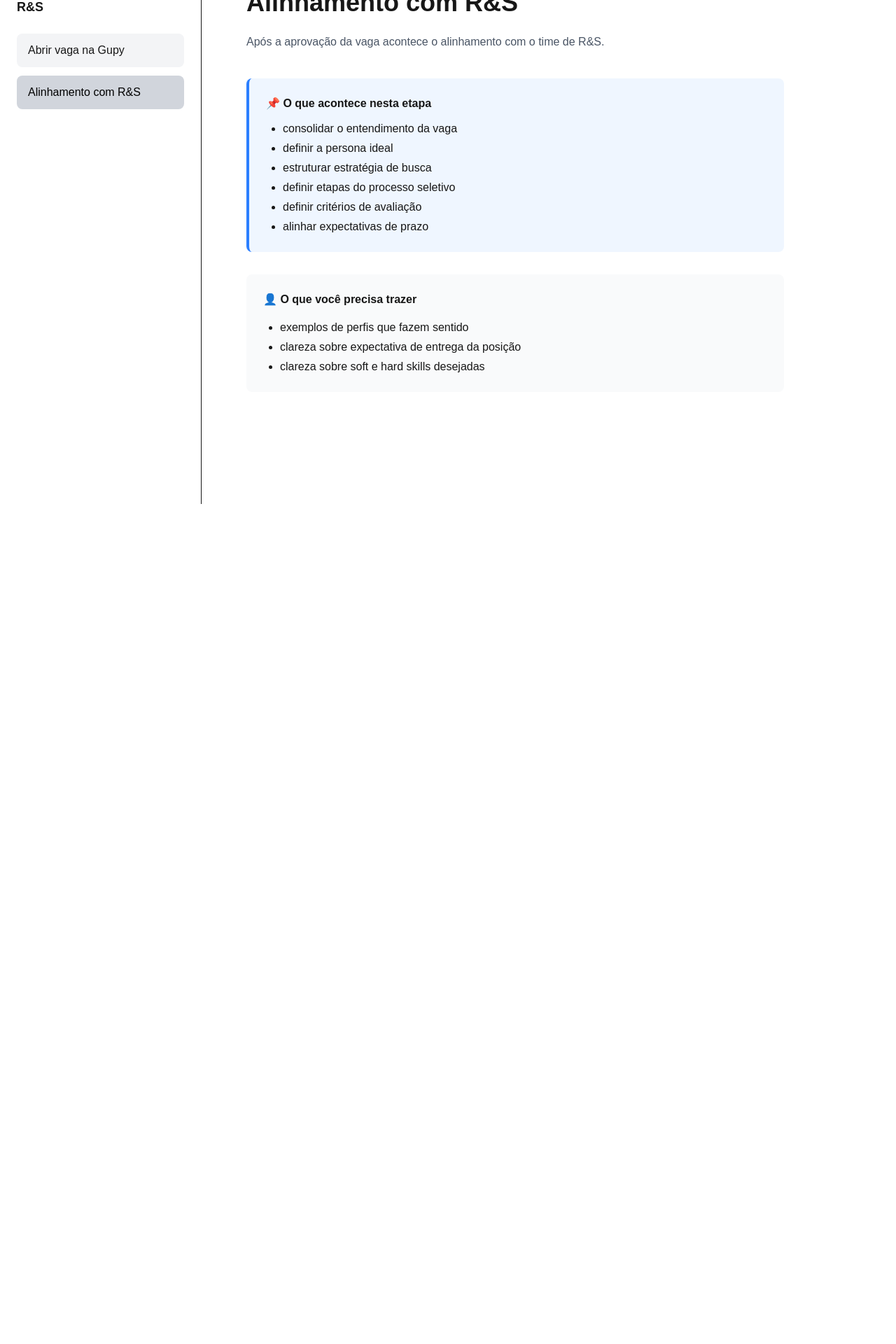
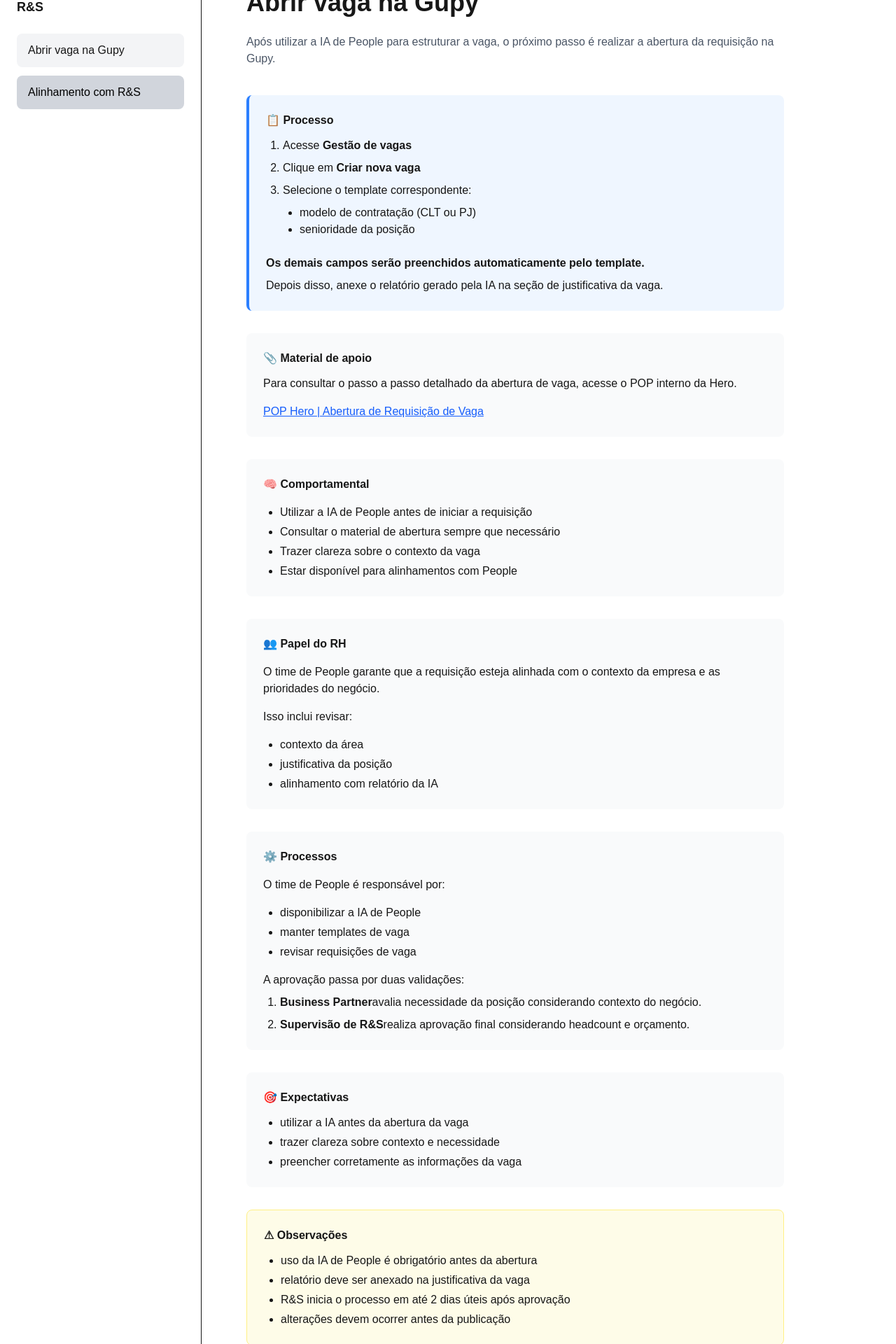
Before and after one commit to amandafrann/programa-lider-hero, a Next.js app: page /rs/abertura/alinhamento in a window 1280 px wide. Shown: the part 80-2000 px from the top of the page at 70% size. Before the commit the page ends 800 px from the top, so only its background shows below. Built offline with nearby package versions, Linux system fonts and the light colour scheme.

Commit message:
atualizar pagina abertura

```diff
--- a/app/rs/abertura/alinhamento/page.tsx
+++ b/app/rs/abertura/alinhamento/page.tsx
@@ -1,9 +1,9 @@
 import LessonLayout from "@/app/components/LessonLayout";
 
-export default function AlinhamentoPage() {
+export default function AberturaPage() {
   return (
     <LessonLayout
-      title="Alinhamento com R&S"
+      title="Abrir vaga na Gupy"
       backLink="/rs"
       sectionTitle="R&S"
       lessons={[
@@ -19,30 +19,206 @@ export default function AlinhamentoPage() {
     >
 
       <p className="text-gray-600 mb-10">
-        Após a aprovação da vaga acontece o alinhamento com o time de R&S.
+        Após utilizar a IA de People para estruturar a vaga,
+        o próximo passo é realizar a abertura da requisição na Gupy.
       </p>
 
+      {/* PROCESSO */}
+
       <div className="bg-blue-50 border-l-4 border-blue-500 p-6 rounded-lg mb-8">
-        <h3 className="font-semibold mb-3">📌 O que acontece nesta etapa</h3>
+
+        <h3 className="font-semibold mb-3">
+          📋 Processo
+        </h3>
+
+        <ol className="list-decimal ml-6 space-y-2 mb-6">
+
+          <li>Acesse <strong>Gestão de vagas</strong></li>
+
+          <li>Clique em <strong>Criar nova vaga</strong></li>
+
+          <li>
+            Selecione o template correspondente:
+            <ul className="list-disc ml-6 mt-2">
+              <li>modelo de contratação (CLT ou PJ)</li>
+              <li>senioridade da posição</li>
+            </ul>
+          </li>
+
+        </ol>
+
+        <p className="font-semibold mb-2">
+          Os demais campos serão preenchidos automaticamente pelo template.
+        </p>
+
+        <p>
+          Depois disso, anexe o relatório gerado pela IA na seção de justificativa da vaga.
+        </p>
+
+      </div>
+
+
+      {/* MATERIAL DE APOIO */}
+
+      <div className="bg-gray-50 p-6 rounded-lg mb-8">
+
+        <h3 className="font-semibold mb-3">
+          📎 Material de apoio
+        </h3>
+
+        <p className="mb-4">
+          Para consultar o passo a passo detalhado da abertura de vaga,
+          acesse o POP interno da Hero.
+        </p>
+
+        <a
+          href="https://www.notion.so/POP-Hero-Abertura-de-Requisi-o-de-Vaga-142ee12f65d7410cae1cf99907a8e0d1?pvs=21"
+          target="_blank"
+          className="text-blue-600 underline"
+        >
+          POP Hero | Abertura de Requisição de Vaga
+        </a>
+
+      </div>
+
+
+      {/* COMPORTAMENTAL */}
+
+      <div className="bg-gray-50 p-6 rounded-lg mb-8">
+
+        <h3 className="font-semibold mb-4">
+          🧠 Comportamental
+        </h3>
 
         <ul className="list-disc ml-6 space-y-1">
-          <li>consolidar o entendimento da vaga</li>
-          <li>definir a persona ideal</li>
-          <li>estruturar estratégia de busca</li>
-          <li>definir etapas do processo seletivo</li>
-          <li>definir critérios de avaliação</li>
-          <li>alinhar expectativas de prazo</li>
+
+          <li>Utilizar a IA de People antes de iniciar a requisição</li>
+
+          <li>Consultar o material de abertura sempre que necessário</li>
+
+          <li>Trazer clareza sobre o contexto da vaga</li>
+
+          <li>Estar disponível para alinhamentos com People</li>
+
         </ul>
+
       </div>
 
+
+      {/* PAPEL DO RH */}
+
       <div className="bg-gray-50 p-6 rounded-lg mb-8">
-        <h3 className="font-semibold mb-4">👤 O que você precisa trazer</h3>
+
+        <h3 className="font-semibold mb-4">
+          👥 Papel do RH
+        </h3>
+
+        <p className="mb-4">
+          O time de People garante que a requisição esteja alinhada
+          com o contexto da empresa e as prioridades do negócio.
+        </p>
+
+        <p className="mb-4">
+          Isso inclui revisar:
+        </p>
 
         <ul className="list-disc ml-6 space-y-1">
-          <li>exemplos de perfis que fazem sentido</li>
-          <li>clareza sobre expectativa de entrega da posição</li>
-          <li>clareza sobre soft e hard skills desejadas</li>
+
+          <li>contexto da área</li>
+
+          <li>justificativa da posição</li>
+
+          <li>alinhamento com relatório da IA</li>
+
         </ul>
+
+      </div>
+
+
+      {/* PROCESSOS PEOPLE */}
+
+      <div className="bg-gray-50 p-6 rounded-lg mb-8">
+
+        <h3 className="font-semibold mb-4">
+          ⚙️ Processos
+        </h3>
+
+        <p className="mb-4">
+          O time de People é responsável por:
+        </p>
+
+        <ul className="list-disc ml-6 space-y-1">
+
+          <li>disponibilizar a IA de People</li>
+
+          <li>manter templates de vaga</li>
+
+          <li>revisar requisições de vaga</li>
+
+        </ul>
+
+        <p className="mt-4 mb-2 font-medium">
+          A aprovação passa por duas validações:
+        </p>
+
+        <ol className="list-decimal ml-6 space-y-2">
+
+          <li>
+            <strong>Business Partner</strong>
+            avalia necessidade da posição considerando contexto do negócio.
+          </li>
+
+          <li>
+            <strong>Supervisão de R&S</strong>
+            realiza aprovação final considerando headcount e orçamento.
+          </li>
+
+        </ol>
+
+      </div>
+
+
+      {/* EXPECTATIVAS */}
+
+      <div className="bg-gray-50 p-6 rounded-lg mb-8">
+
+        <h3 className="font-semibold mb-3">
+          🎯 Expectativas
+        </h3>
+
+        <ul className="list-disc ml-6 space-y-1">
+
+          <li>utilizar a IA antes da abertura da vaga</li>
+
+          <li>trazer clareza sobre contexto e necessidade</li>
+
+          <li>preencher corretamente as informações da vaga</li>
+
+        </ul>
+
+      </div>
+
+
+      {/* OBSERVAÇÕES */}
+
+      <div className="bg-yellow-50 border border-yellow-200 p-6 rounded-lg mb-10">
+
+        <h3 className="font-semibold mb-3">
+          ⚠ Observações
+        </h3>
+
+        <ul className="list-disc ml-6 space-y-1">
+
+          <li>uso da IA de People é obrigatório antes da abertura</li>
+
+          <li>relatório deve ser anexado na justificativa da vaga</li>
+
+          <li>R&S inicia o processo em até 2 dias úteis após aprovação</li>
+
+          <li>alterações devem ocorrer antes da publicação</li>
+
+        </ul>
+
       </div>
 
     </LessonLayout>
```
